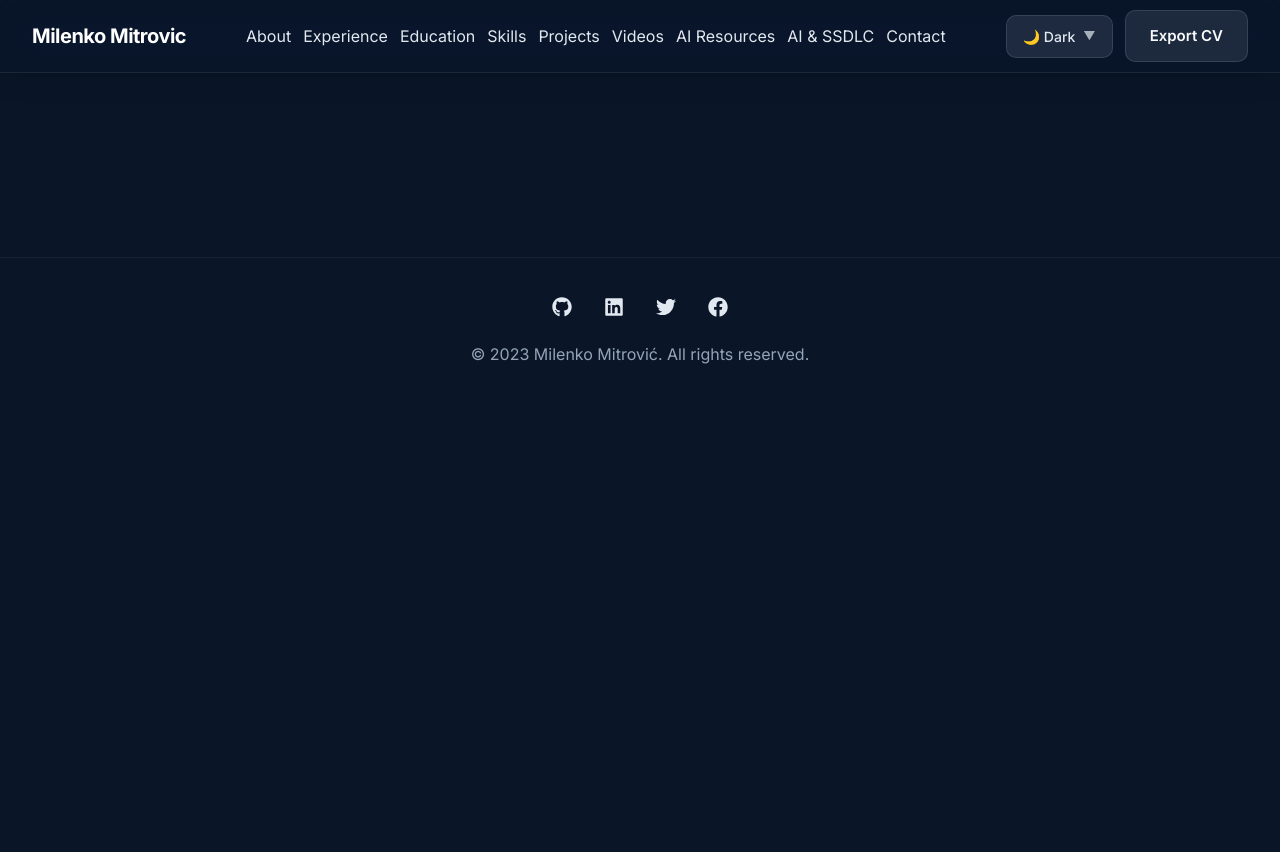
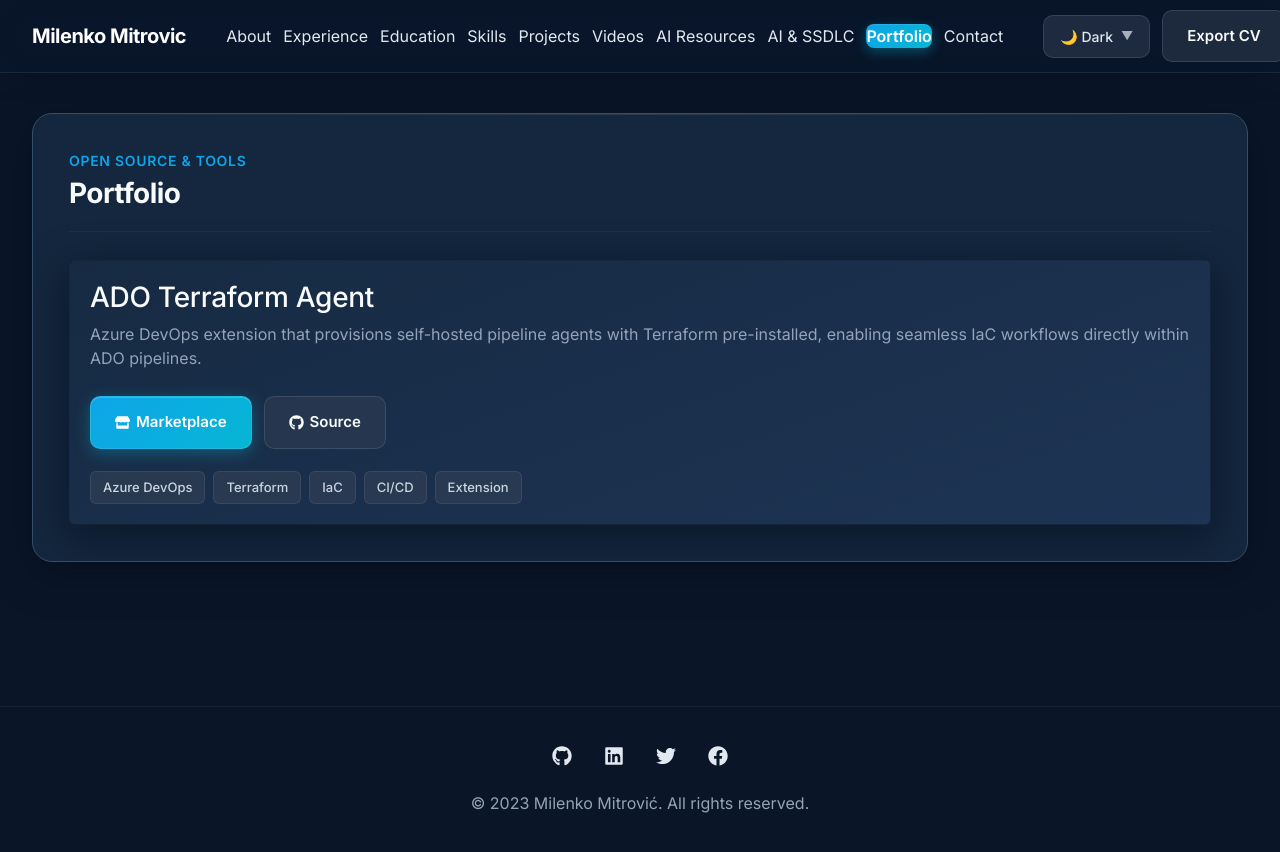
Before and after one commit to subzone/cv, a React (Create React App) app: page /portfolio in a window 1280 px wide. Shown: the top 852 px of the page. Before the commit the page ends 800 px from the top, so only its background shows below. Built offline with nearby package versions, Linux system fonts and the light colour scheme.

Commit message:
feat(cv): add Portfolio component and integrate portfolio data

```diff
--- /dev/null
+++ b/public/data/portfolio.json
@@ -0,0 +1,11 @@
+{
+  "portfolio": [
+    {
+      "name": "ADO Terraform Agent",
+      "description": "Azure DevOps extension that provisions self-hosted pipeline agents with Terraform pre-installed, enabling seamless IaC workflows directly within ADO pipelines.",
+      "marketplace": "https://marketplace.visualstudio.com/items?itemName=subzone.ado-tf-agent",
+      "github": "https://github.com/subzone/ado-tf-agent",
+      "tags": ["Azure DevOps", "Terraform", "IaC", "CI/CD", "Extension"]
+    }
+  ]
+}
--- a/src/Navbar.js
+++ b/src/Navbar.js
@@ -21,6 +21,7 @@
           <NavLink to="/videos" className="nav-link">Videos</NavLink>
           <NavLink to="/ai-resources" className="nav-link">AI Resources</NavLink>
           <NavLink to="/ai-ssdlc" className="nav-link">AI & SSDLC</NavLink>
+          <NavLink to="/portfolio" className="nav-link">Portfolio</NavLink>
           <NavLink to="/contact" className="nav-link">Contact</NavLink>
         </div>
 
--- /dev/null
+++ b/src/components/Portfolio.js
@@ -0,0 +1,53 @@
+import React, { useState, useEffect } from 'react';
+import { FaGithub, FaStore } from 'react-icons/fa';
+import '../App.css';
+
+const Portfolio = () => {
+    const [items, setItems] = useState([]);
+
+    useEffect(() => {
+        fetch('/data/portfolio.json')
+            .then(res => res.json())
+            .then(data => setItems(data.portfolio))
+            .catch(err => console.error('Failed to load portfolio data:', err));
+    }, []);
+
+    return (
+        <section className="section" id="portfolio">
+            <div className="section-header">
+                <div>
+                    <div className="section-kicker">Open Source & Tools</div>
+                    <h2 className="section-title">Portfolio</h2>
+                </div>
+            </div>
+
+            <div className="card-grid">
+                {items.map((item) => (
+                    <div className="card" key={item.name}>
+                        <h3>{item.name}</h3>
+                        <p className="muted">{item.description}</p>
+                        <div className="hero-actions" style={{ marginBottom: '16px' }}>
+                            {item.marketplace && (
+                                <a href={item.marketplace} target="_blank" rel="noopener noreferrer" className="button-primary" style={{ display: 'flex', alignItems: 'center', gap: '6px' }}>
+                                    <FaStore /> Marketplace
+                                </a>
+                            )}
+                            {item.github && (
+                                <a href={item.github} target="_blank" rel="noopener noreferrer" className="button-secondary" style={{ display: 'flex', alignItems: 'center', gap: '6px' }}>
+                                    <FaGithub /> Source
+                                </a>
+                            )}
+                        </div>
+                        <div className="tag-row">
+                            {item.tags.map((tag) => (
+                                <span className="tag" key={tag}>{tag}</span>
+                            ))}
+                        </div>
+                    </div>
+                ))}
+            </div>
+        </section>
+    );
+};
+
+export default Portfolio;
--- a/src/routes.js
+++ b/src/routes.js
@@ -10,6 +10,7 @@
 import Videos from './components/Videos';
 import AIResources from './components/AIResources';
 import AISsdlc from './components/AISsdlc';
+import Portfolio from './components/Portfolio';
 import CVDocument from './components/CVDocument';
 
 export const routes = [
@@ -22,6 +23,7 @@
     { path: '/videos', element: <Videos /> },
     { path: '/ai-resources', element: <AIResources /> },
     { path: '/ai-ssdlc', element: <AISsdlc /> },
+    { path: '/portfolio', element: <Portfolio /> },
     { path: '/contact', element: <ContactForm /> },
     { path: '/chatbot', element: <Chatbot /> },
     { path: '/export', element: <CVDocument /> },
```
Also changed, not shown: 1 other file (tests, documents, lock files or other folders).
